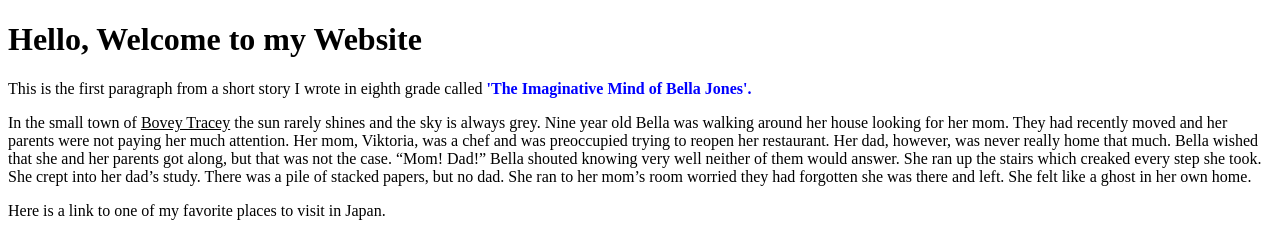
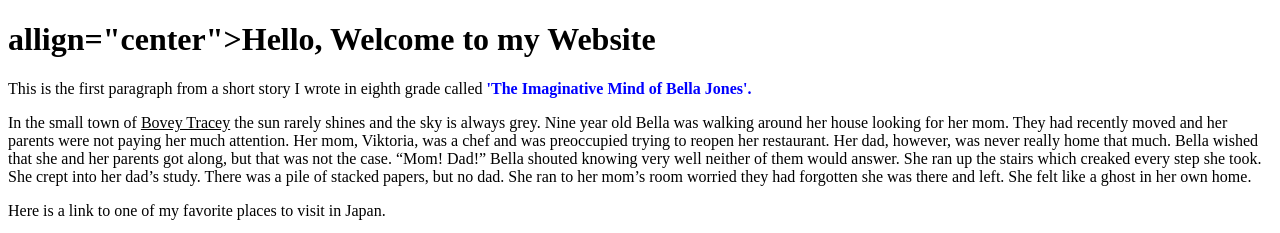
Before and after one commit to sm4329/ecs_smukh, a plain HTML site: page index.html in a window 1280 px wide. Shown: the top 233 px of the page. Drawn offline with Linux system fonts and the light colour scheme.

Commit message:
Update index.html

```diff
--- a/index.html
+++ b/index.html
@@ -2,7 +2,7 @@
 <html>
  <body>
 
-   	<h1>                       Hello, Welcome to my Website</h1>
+   	<h1>allign="center">Hello, Welcome to my Website</h1>
     <p>This is the first paragraph from a short story I wrote in eighth grade called <font color="blue"><b>'The Imaginative Mind of Bella Jones'.</b></font></p>
 
   <p>In the small town of <u>Bovey Tracey</u> the sun rarely shines and the sky is always grey. Nine year old Bella was walking around her house looking for her mom. They had recently moved and her parents were not paying her much attention. Her mom, Viktoria, was a chef and was preoccupied trying to reopen her restaurant. Her dad, however, was never really home that much. Bella wished that she and her parents got along, but that was not the case. “Mom! Dad!” Bella shouted knowing very well neither of them would answer. She ran up the stairs which creaked every step she took. She crept into her dad’s study. There was a pile of stacked papers, but no dad. She ran to her mom’s room worried they had forgotten she was there and left. She felt like a ghost in her own home.</p>
```
